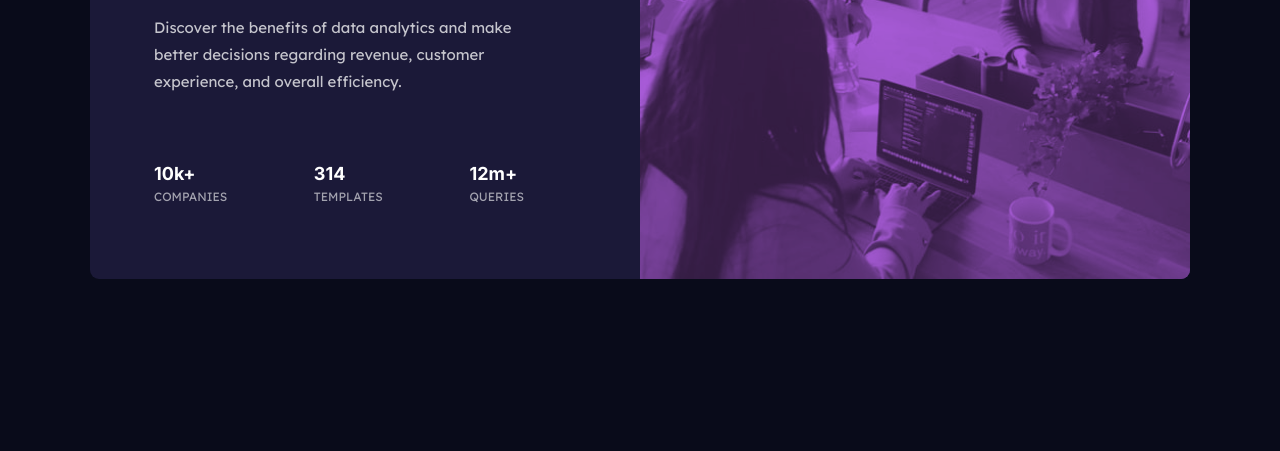
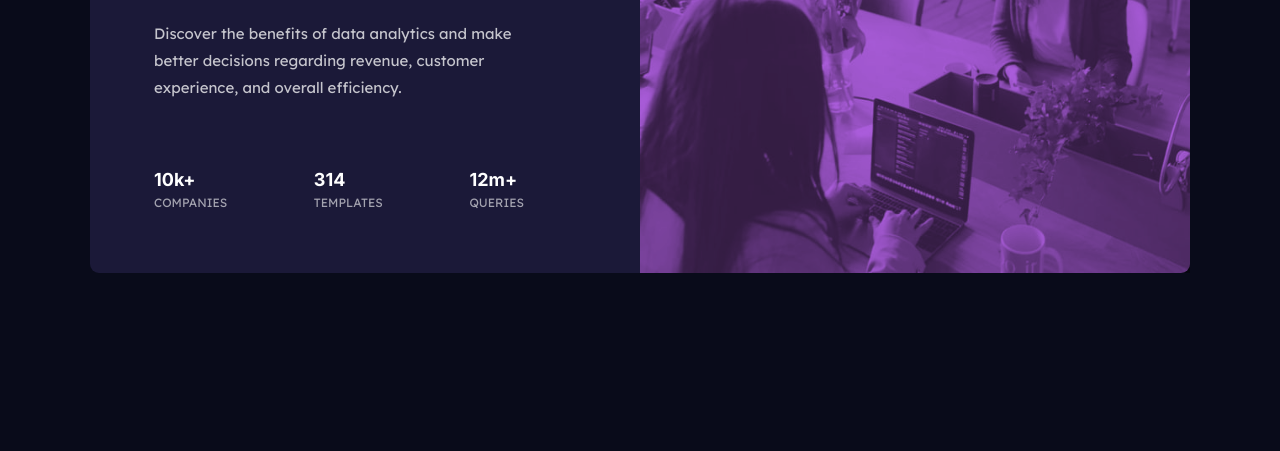
Before and after one commit to ameer005/stats-preview-card-component-frontendmentor, a plain HTML site: page index.html in a window 1280 px wide. Shown: the part 349-800 px from the top of the page. Drawn offline with Linux system fonts and the light colour scheme.

Commit message:
final commit

```diff
--- a/index.html
+++ b/index.html
@@ -64,16 +64,10 @@
         </div>
       </div>
 
-      <!-- STATS SECTION MAIN IMAGE -->
-      <!-- <div
-        class="stats-img"
-        role="img"
-        aria-label="women working with laptop"
-      ></div> -->
       <div class="stats-img">
         <img
           class="img"
-          src="images/image-header-desktop.jpg"
+          src="images/image-header-mobile.jpg"
           alt="woman laptop"
         />
       </div>
--- a/style.css
+++ b/style.css
@@ -81,16 +81,6 @@ body {
   text-transform: uppercase;
 }
 
-/* .stats-img {
-  background-image: url("images/image-header-desktop.jpg");
-  background-color: hsl(277, 64%, 61%);
-  background-size: cover;
-  background-position: center;
-  border-radius: 0.9rem;
-  border-bottom-left-radius: 0;
-  border-top-left-radius: 0;
-} */
-
 .stats-img {
   background-color: hsl(277, 64%, 61%);
   border-radius: 0.9rem;
@@ -100,10 +90,7 @@ body {
 
 .img {
   width: 100%;
-  height: 100%;
-  border-radius: 0.9rem;
-  border-bottom-left-radius: 0;
-  border-top-left-radius: 0;
+  min-height: 100%;
 
   mix-blend-mode: multiply;
   opacity: 0.7;
```
